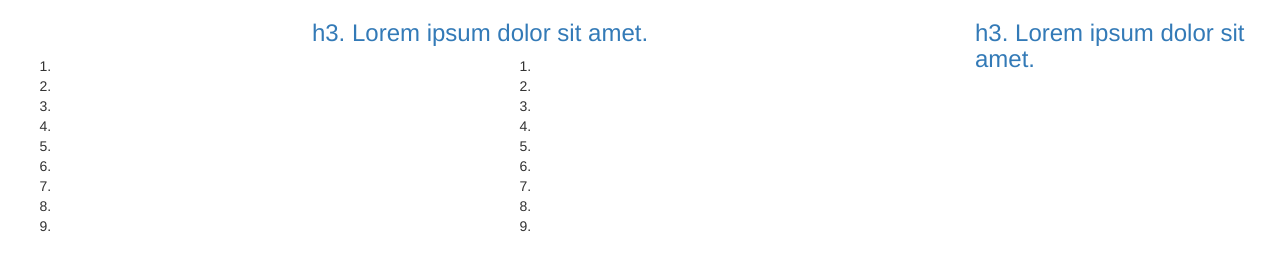
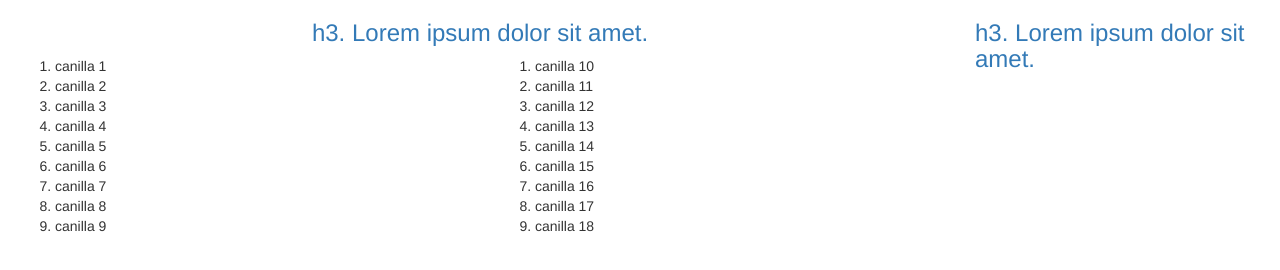
Before and after one commit to elCanarioVidal/pantallaHey, a plain HTML site: page index.html in a window 1280 px wide. Drawn offline with Linux system fonts and the light colour scheme.

Commit message:
Update index.html

```diff
--- a/index.html
+++ b/index.html
@@ -12,11 +12,6 @@
 
     <link href="css/bootstrap.min.css" rel="stylesheet">
     <link href="css/style.css" rel="stylesheet">
-
-    <script type="text/javascript">
-    	$('.Nom-birra').each((i, Nom-birra) => {Nom-birra.html(canillas[i]);
-		});
-    </script>
   </head>
   <body>
 
@@ -131,6 +126,11 @@
 		  'canilla 17',
 		  'canilla 18',
 		];
+	    $(window).on('load', function () {
+		$('.Nom-birra').each(function (i, nomBirra) {
+			nomBirra.innerHTML = canillas[i];
+		});
+	    });
     </script>
   </body>
 </html>
```
